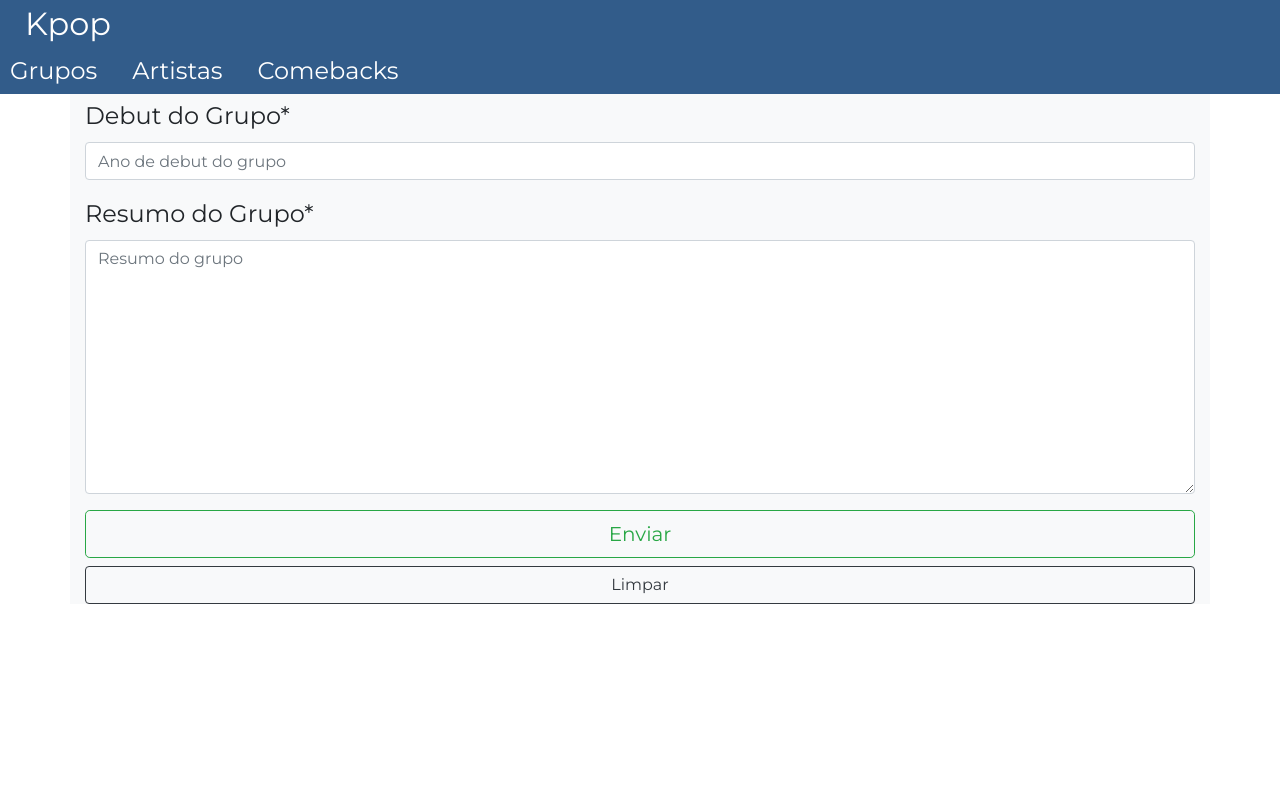
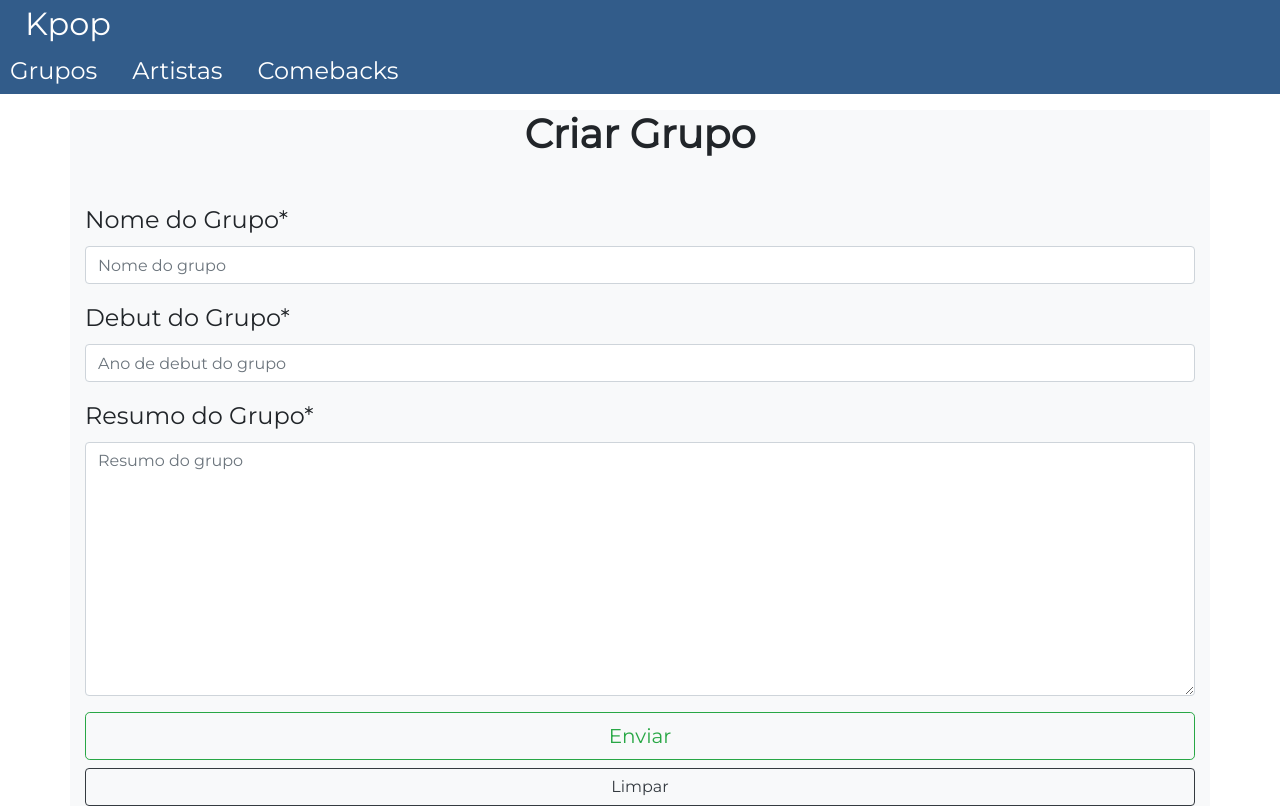
Before and after one commit to Bruno-Felix/CRUD_Grupos-Django, a Django app: page /criarGrupo in a window 1280 px wide. Before the commit the page ends 604 px from the top, so only its background shows below. Run offline with Django 3.2, Linux system fonts and the light colour scheme; some libraries are stand-ins or nearby versions.

Commit message:
Finalizando página criarGrupo.html

```diff
--- a/novosGrupos/templates/grupos/criarGrupo.html
+++ b/novosGrupos/templates/grupos/criarGrupo.html
@@ -1,21 +1,21 @@
   <!--Importando o Arquivo base.html-->
 {% extends 'base.html' %}
 {% load crispy_forms_tags %}
-
 
 <!--Html que será acoplado ao base.html, resultando na página criarGrupos.html-->
 {% block content %}
 <!--Início do html próprio de criarGrupos.html-->
 
-<div class="container bg-light">
+<div style="margin-top: 110px" class="container bg-light" >
   <form action="" method="post"> {% csrf_token %}
 
+    <h1 style="text-align: center;"><strong>Criar Grupo</strong></h1>
+    <br>
     {{ form|crispy }}
 
     <input type="submit" class="btn btn-block btn-outline-success btn-lg" value="Enviar">
     <input type="reset"  class="btn btn-block btn-outline-dark"  value="Limpar">
   </form>
-
 </div>
 
 <!--Fim do html de criarGrupos.html-->
```
Lines whose indentation alone changed are shown as unchanged.
